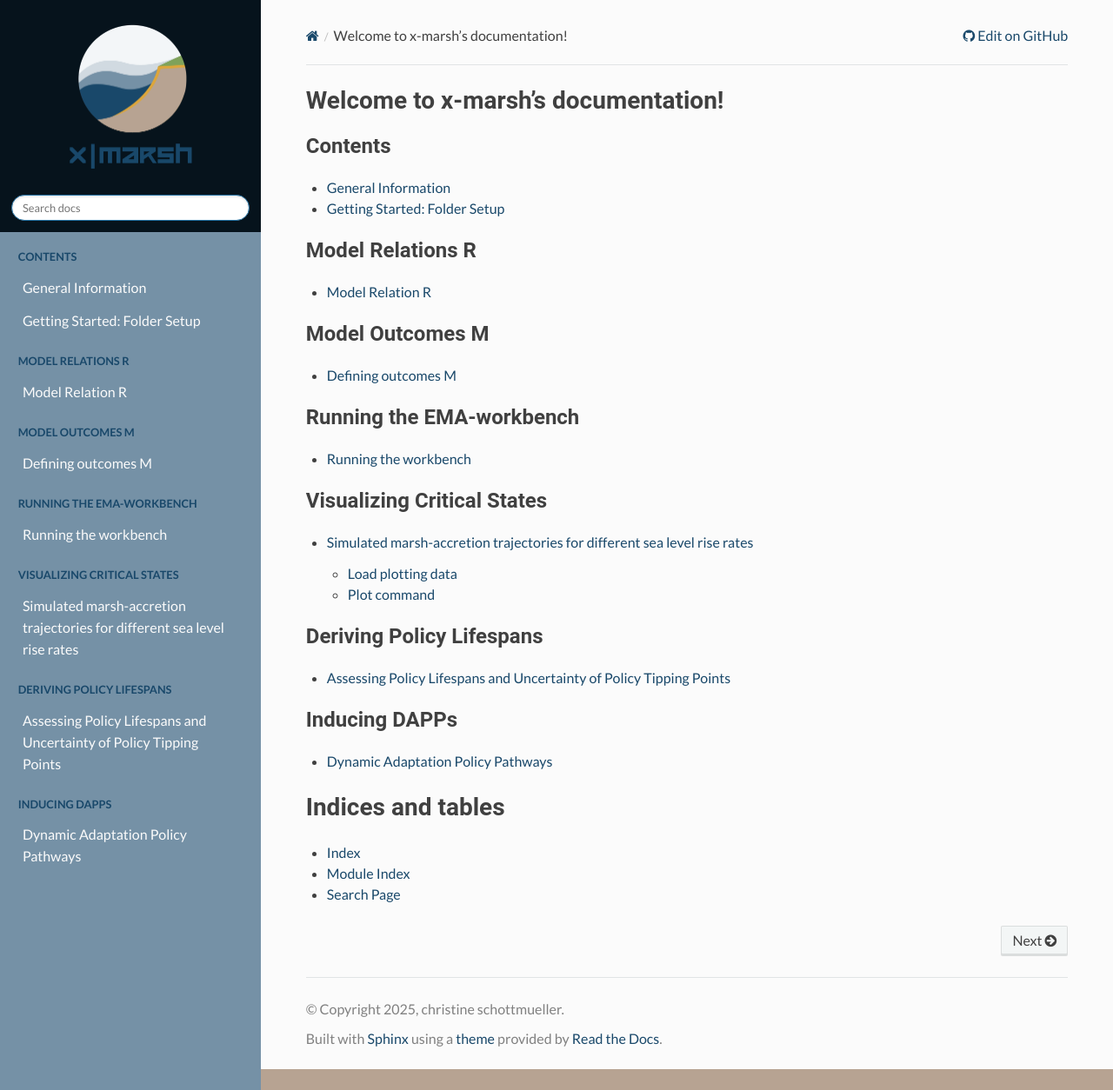
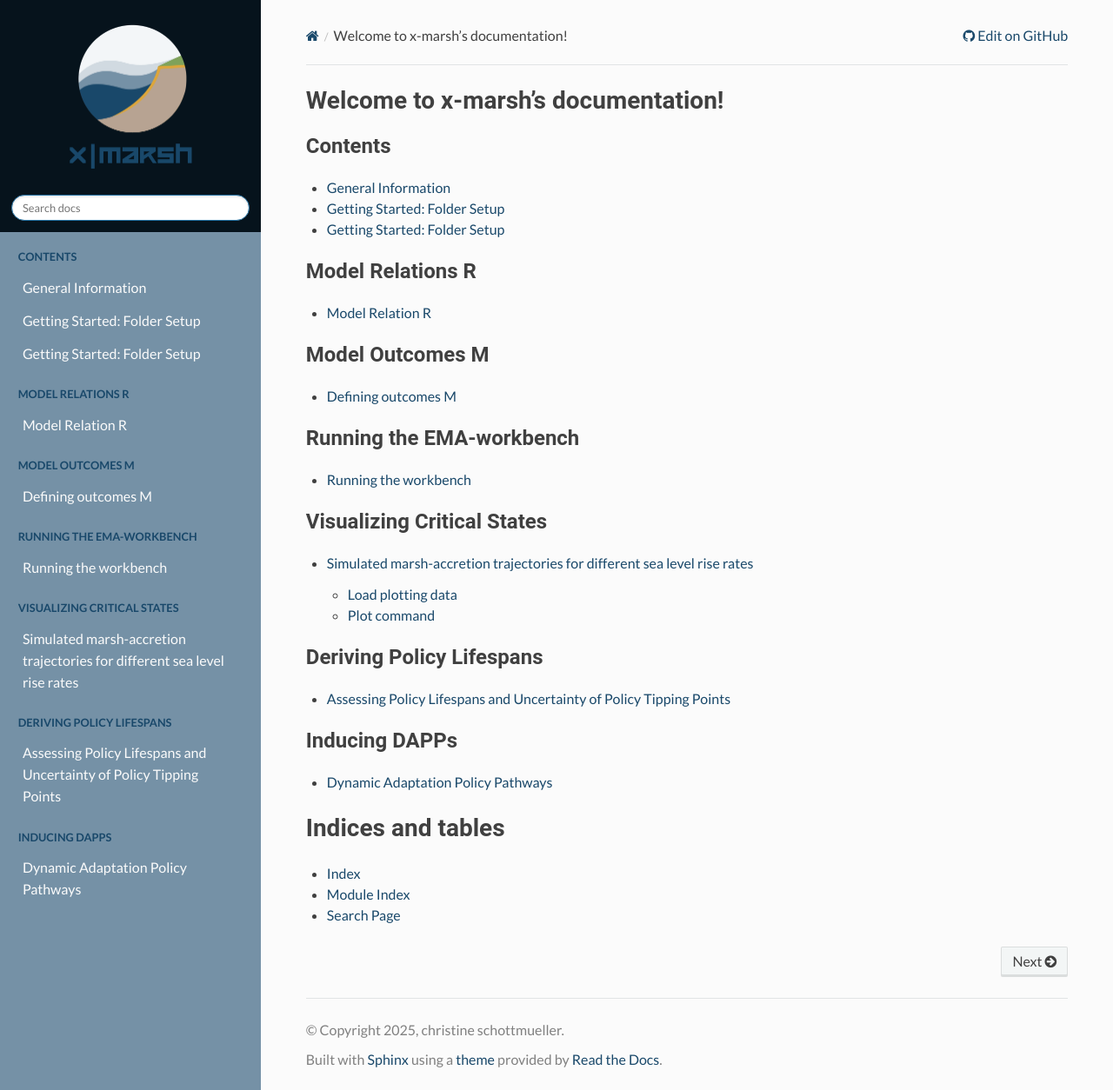
Before and after one commit to christineschottmueller/x-marsh, a Sphinx documentation site: the page built from docs/index.rst, in a window 1280 px wide and 1254 px high. Shown: the whole window at 87% size. Built offline with Sphinx 7.4.7 and the Read the Docs theme 3.1.0, drawn with Linux system fonts in a browser that asks for light colours.

Commit message:
Update chapter files

```diff
--- a/docs/chapter_00/00_getting_started.txt
+++ b/docs/chapter_01/01_01_getting_started.rst
@@ -1,5 +1,5 @@
 Getting Started: Folder Setup
-=============================
+======================================================
 
 To follow this tutorial and run the provided code examples successfully, please follow these steps:
 
--- a/docs/chapter_01/01_general_info.rst
+++ b/docs/chapter_01/01_general_info.rst
@@ -17,7 +17,7 @@
 
 
 Getting Started: Folder Setup
-=============================
+======================================================
 
 To follow this tutorial and run the provided code examples successfully, please follow these steps:
 
--- a/docs/index.rst
+++ b/docs/index.rst
@@ -11,6 +11,8 @@
    :caption: Contents
 
    chapter_01/01_general_info
+   chapter_01/01_01_getting_started
+
 
 .. toctree::
    :maxdepth: 2
```
